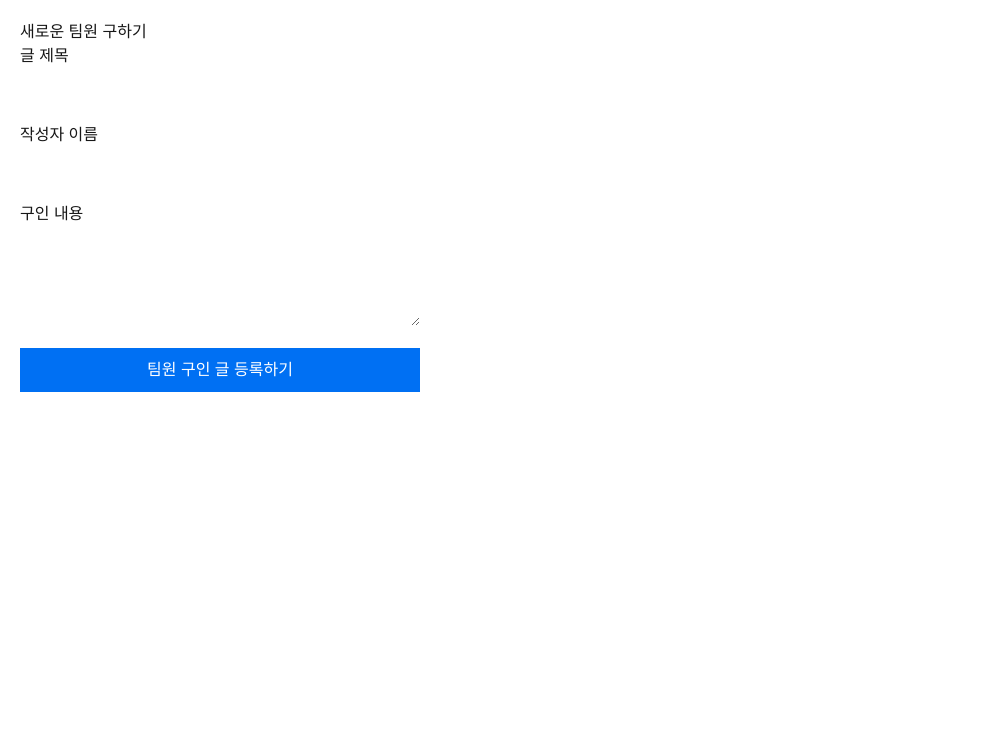
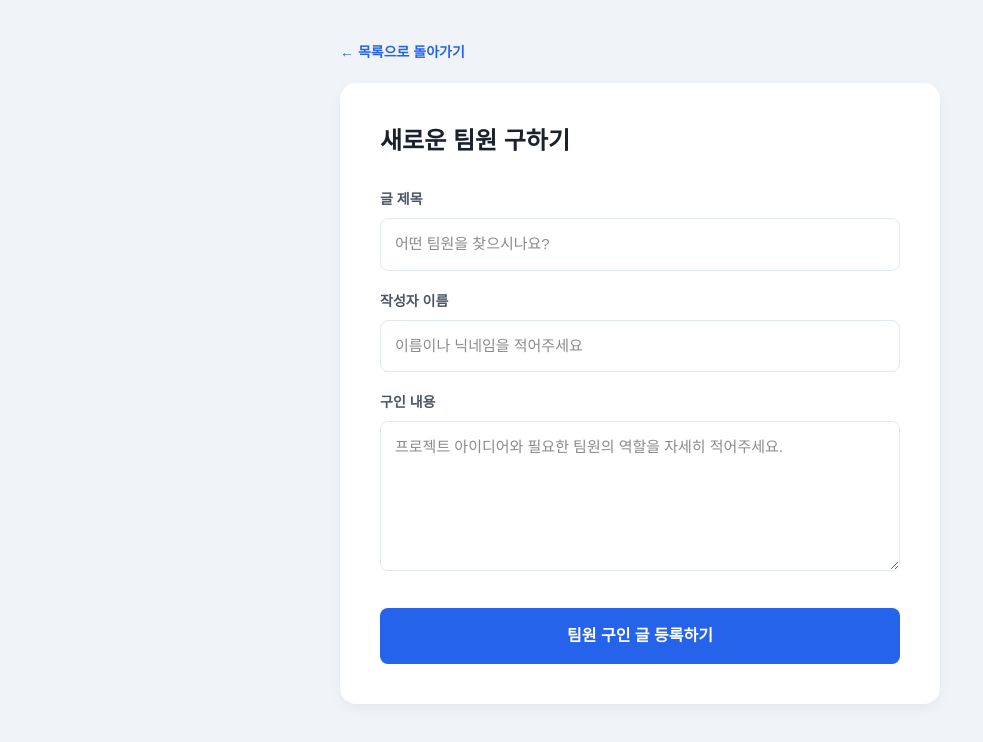
Before and after one commit to ayoung1201/teammate-mvp, a Next.js app: page /write in a window 1280 px wide. Shown: the top 742 px of the page, without its empty margins (0-983 px from the left). Built offline with nearby package versions, Linux system fonts and the light colour scheme; no server answers.

Commit message:
fix: UI업데이트

```diff
--- a/app/list/page.tsx
+++ b/app/list/page.tsx
@@ -1,51 +1,51 @@
-// app/list/page.tsx
 import Link from "next/link";
-import { supabase } from "../../lib/supabase"; // DB와 연결하는 통로를 불러옵니다.
+import { supabase } from "../../lib/supabase";
 
-// Next.js가 예전 화면을 기억(캐싱)하지 않고, 접속할 때마다 항상 최신 데이터를 불러오도록 하는 마법의 명령어입니다.
 export const dynamic = "force-dynamic";
 
-// 데이터를 불러올 때는 시간이 걸리기 때문에 async(비동기)라는 키워드를 붙여줍니다.
 export default async function ListPage() {
-
-  // ★ 가장 중요한 부분: Supabase의 'posts' 테이블에서 모든 데이터(*)를 가져오고,
-  // 최신 글이 맨 위에 오도록 id 기준으로 내림차순(ascending: false) 정렬합니다.
   const { data: posts } = await supabase
     .from("posts")
     .select("*")
     .order("id", { ascending: false });
 
   return (
-    <main style={{ padding: "20px" }}>
-      <h1>구인 글 목록</h1>
+    <main style={{ minHeight: "100vh", backgroundColor: "#f0f4f8", padding: "40px 20px" }}>
+      <div style={{ maxWidth: "800px", margin: "0 auto" }}>
 
-      <div style={{ display: "flex", gap: "20px", marginBottom: "20px" }}>
-        <Link href="/">
-          <span style={{ color: "blue", textDecoration: "underline", cursor: "pointer" }}>
-            ← 홈으로 돌아가기
-          </span>
+        <div style={{ display: "flex", justifyContent: "space-between", alignItems: "center", marginBottom: "30px" }}>
+          <div>
+            <Link href="/" style={{ textDecoration: "none", color: "#2563eb", fontSize: "14px", fontWeight: "bold" }}>
+              ← 홈으로
             </Link>
+            <h1 style={{ color: "#1a202c", fontSize: "28px", margin: "10px 0 0 0", fontWeight: "800" }}>구인 글 목록</h1>
+          </div>
 
-        <Link href="/write">
-          <button style={{ cursor: "pointer" }}>✍️ 새로운 구인 글 작성</button>
+          <Link href="/write" style={{ textDecoration: "none" }}>
+            <button style={{ backgroundColor: "#2563eb", color: "white", padding: "12px 20px", borderRadius: "8px", border: "none", fontSize: "15px", fontWeight: "bold", cursor: "pointer", boxShadow: "0 2px 4px rgba(37, 99, 235, 0.2)" }}>
+              새로운 글 작성
+            </button>
           </Link>
         </div>
 
-      <div style={{ marginTop: "20px" }}>
-        {/* 불러온 데이터(posts)가 없을 경우 안내 문구를 보여줍니다. */}
+        <div style={{ display: "flex", flexDirection: "column", gap: "15px" }}>
           {!posts || posts.length === 0 ? (
-          <p>아직 등록된 구인 글이 없습니다. 첫 번째 글을 작성해 보세요!</p>
+            <div style={{ backgroundColor: "white", padding: "40px", borderRadius: "12px", textAlign: "center", color: "#718096" }}>
+              아직 등록된 구인 글이 없습니다. 첫 번째 글을 작성해 보세요!
+            </div>
           ) : (
-          /* 불러온 데이터가 있다면 하나씩 꺼내서 화면에 그려줍니다. */
             posts.map((post) => (
-            <div key={post.id} style={{ border: "1px solid #ccc", padding: "10px", marginBottom: "10px" }}>
-              <h3>{post.title}</h3>
-              <p style={{ fontSize: "14px", color: "gray" }}>작성자: {post.author}</p>
-              <p>{post.content}</p>
+              <div key={post.id} style={{ backgroundColor: "white", padding: "24px", borderRadius: "12px", boxShadow: "0 2px 8px rgba(0,0,0,0.04)" }}>
+                <h3 style={{ margin: "0 0 8px 0", color: "#2d3748", fontSize: "20px" }}>{post.title}</h3>
+                <span style={{ display: "inline-block", backgroundColor: "#e2e8f0", color: "#4a5568", padding: "4px 10px", borderRadius: "6px", fontSize: "12px", marginBottom: "15px", fontWeight: "bold" }}>
+                  작성자: {post.author}
+                </span>
+                <p style={{ margin: "0", color: "#4a5568", fontSize: "15px", lineHeight: "1.5", whiteSpace: "pre-wrap" }}>{post.content}</p>
               </div>
             ))
           )}
         </div>
+      </div>
     </main>
   );
 }
--- a/app/page.tsx
+++ b/app/page.tsx
@@ -1,19 +1,20 @@
-// app/page.tsx
-import Link from "next/link"; // 페이지 이동을 도와주는 Next.js의 기본 도구입니다.
+import Link from "next/link";
 
 export default function Home() {
   return (
-    // 여백을 약간 주어 글씨가 벽에 붙지 않게 합니다.
-    <main style={{ padding: "20px" }}>
-      <h1>TeamMate에 오신 것을 환영합니다!</h1>
-      <p>창업 아이디어는 있지만 팀원이 없는 분들을 위한 매칭 서비스입니다.</p>
+    <main style={{ minHeight: "100vh", backgroundColor: "#f0f4f8", display: "flex", alignItems: "center", justifyContent: "center", padding: "20px" }}>
+      <div style={{ backgroundColor: "white", padding: "50px", borderRadius: "16px", boxShadow: "0 10px 25px rgba(0,0,0,0.05)", textAlign: "center", maxWidth: "500px", width: "100%" }}>
+        <h1 style={{ color: "#1a202c", fontSize: "32px", margin: "0 0 15px 0", fontWeight: "800", letterSpacing: "-1px" }}>TeamMate</h1>
+        <p style={{ color: "#4a5568", fontSize: "16px", lineHeight: "1.6", marginBottom: "35px", wordBreak: "keep-all" }}>
+          창업 아이디어는 있지만 마음이 맞는 팀원을 찾지 못한 분들을 위한 매칭 서비스입니다. 지금 바로 팀원을 찾아보세요.
+        </p>
 
-      {/* /list 주소로 이동하게 해주는 링크입니다. */}
-      <Link href="/list">
-        <button style={{ marginTop: "20px", padding: "10px", cursor: "pointer" }}>
-          팀원 구인 글 보러가기
-        </button>
-      </Link>
+        <Link href="/list" style={{ textDecoration: "none" }}>
+          <button style={{ backgroundColor: "#2563eb", color: "white", padding: "16px 32px", borderRadius: "8px", border: "none", fontSize: "16px", fontWeight: "bold", cursor: "pointer", width: "100%", boxShadow: "0 4px 6px rgba(37, 99, 235, 0.2)" }}>
+            팀원 구인 글 보러가기
+          </button>
+        </Link>
+      </div>
     </main>
   );
 }
--- a/app/write/page.tsx
+++ b/app/write/page.tsx
@@ -1,29 +1,25 @@
-// app/write/page.tsx
-"use client"; // Next.js에서 사용자가 버튼을 누르거나 글을 입력하는 페이지에는 항상 맨 위에 이 줄을 써야 합니다.
+"use client";
 
 import { useState } from "react";
-import { useRouter } from "next/navigation"; // 페이지 이동을 도와주는 도구입니다.
-import { supabase } from "../../lib/supabase"; // 2단계에서 만든 DB 연결 통로를 불러옵니다.
+import { useRouter } from "next/navigation";
+import { supabase } from "../../lib/supabase";
+import Link from "next/link";
 
 export default function WritePage() {
   const router = useRouter();
 
-  // 사용자가 입력할 제목, 작성자, 내용을 임시로 저장하는 '빈 상자'들을 만듭니다.
   const [title, setTitle] = useState("");
   const [author, setAuthor] = useState("");
   const [content, setContent] = useState("");
 
-  // '등록' 버튼을 눌렀을 때 실행되는 마법의 주문(함수)입니다.
   const handleSubmit = async (e: React.FormEvent) => {
-    e.preventDefault(); // 버튼을 눌렀을 때 화면이 껌뻑이며 새로고침 되는 것을 막아줍니다.
+    e.preventDefault();
 
-    // 빈칸이 있는지 확인합니다.
     if (!title || !author || !content) {
       alert("모든 칸을 채워주세요!");
       return;
     }
 
-    // ★ 가장 중요한 부분: Supabase의 'posts' 테이블에 우리가 입력한 값들을 넣으라고 명령합니다.
     const { error } = await supabase
       .from("posts")
       .insert([{ title: title, author: author, content: content }]);
@@ -32,51 +28,61 @@ export default function WritePage() {
       console.error("에러 발생:", error);
       alert("글 등록에 실패했습니다.");
     } else {
-      alert("글이 성공적으로 등록되었습니다!");
-      router.push("/list"); // 등록 성공 시 자동으로 리스트 페이지로 이동시킵니다.
+      router.push("/list");
     }
   };
 
   return (
-    <main style={{ padding: "20px" }}>
-      <h1>새로운 팀원 구하기</h1>
+    <main style={{ minHeight: "100vh", backgroundColor: "#f0f4f8", padding: "40px 20px", display: "flex", justifyContent: "center" }}>
+      <div style={{ width: "100%", maxWidth: "600px" }}>
 
-      {/* 폼(form) 태그 안에서 '제출(submit)'이 일어나면 위에 만든 handleSubmit 함수가 실행됩니다. */}
-      <form onSubmit={handleSubmit} style={{ display: "flex", flexDirection: "column", gap: "15px", maxWidth: "400px" }}>
+        <Link href="/list" style={{ textDecoration: "none", color: "#2563eb", fontSize: "14px", fontWeight: "bold", display: "inline-block", marginBottom: "20px" }}>
+          ← 목록으로 돌아가기
+        </Link>
+
+        <div style={{ backgroundColor: "white", padding: "40px", borderRadius: "16px", boxShadow: "0 4px 12px rgba(0,0,0,0.05)" }}>
+          <h1 style={{ color: "#1a202c", fontSize: "24px", margin: "0 0 30px 0", fontWeight: "800" }}>새로운 팀원 구하기</h1>
+
+          <form onSubmit={handleSubmit} style={{ display: "flex", flexDirection: "column", gap: "20px" }}>
 
             <div>
-          <label>글 제목</label><br />
+              <label style={{ display: "block", marginBottom: "8px", color: "#4a5568", fontWeight: "bold", fontSize: "14px" }}>글 제목</label>
               <input
                 type="text"
                 value={title}
-            onChange={(e) => setTitle(e.target.value)} // 키보드를 칠 때마다 빈 상자(title)에 글자를 채웁니다.
-            style={{ width: "100%", padding: "8px" }}
+                onChange={(e) => setTitle(e.target.value)}
+                placeholder="어떤 팀원을 찾으시나요?"
+                style={{ width: "100%", padding: "14px", borderRadius: "8px", border: "1px solid #e2e8f0", fontSize: "15px", boxSizing: "border-box" }}
               />
             </div>
 
             <div>
-          <label>작성자 이름</label><br />
+              <label style={{ display: "block", marginBottom: "8px", color: "#4a5568", fontWeight: "bold", fontSize: "14px" }}>작성자 이름</label>
               <input
                 type="text"
                 value={author}
                 onChange={(e) => setAuthor(e.target.value)}
-            style={{ width: "100%", padding: "8px" }}
+                placeholder="이름이나 닉네임을 적어주세요"
+                style={{ width: "100%", padding: "14px", borderRadius: "8px", border: "1px solid #e2e8f0", fontSize: "15px", boxSizing: "border-box" }}
               />
             </div>
 
             <div>
-          <label>구인 내용</label><br />
+              <label style={{ display: "block", marginBottom: "8px", color: "#4a5568", fontWeight: "bold", fontSize: "14px" }}>구인 내용</label>
               <textarea
                 value={content}
                 onChange={(e) => setContent(e.target.value)}
-            style={{ width: "100%", padding: "8px", height: "100px" }}
+                placeholder="프로젝트 아이디어와 필요한 팀원의 역할을 자세히 적어주세요."
+                style={{ width: "100%", padding: "14px", borderRadius: "8px", border: "1px solid #e2e8f0", fontSize: "15px", height: "150px", boxSizing: "border-box", resize: "vertical" }}
               />
             </div>
 
-        <button type="submit" style={{ padding: "10px", backgroundColor: "#0070f3", color: "white", border: "none", cursor: "pointer" }}>
+            <button type="submit" style={{ marginTop: "10px", backgroundColor: "#2563eb", color: "white", padding: "16px", borderRadius: "8px", border: "none", fontSize: "16px", fontWeight: "bold", cursor: "pointer" }}>
               팀원 구인 글 등록하기
             </button>
           </form>
+        </div>
+      </div>
     </main>
   );
 }
```
Lines whose indentation alone changed are shown as unchanged.
